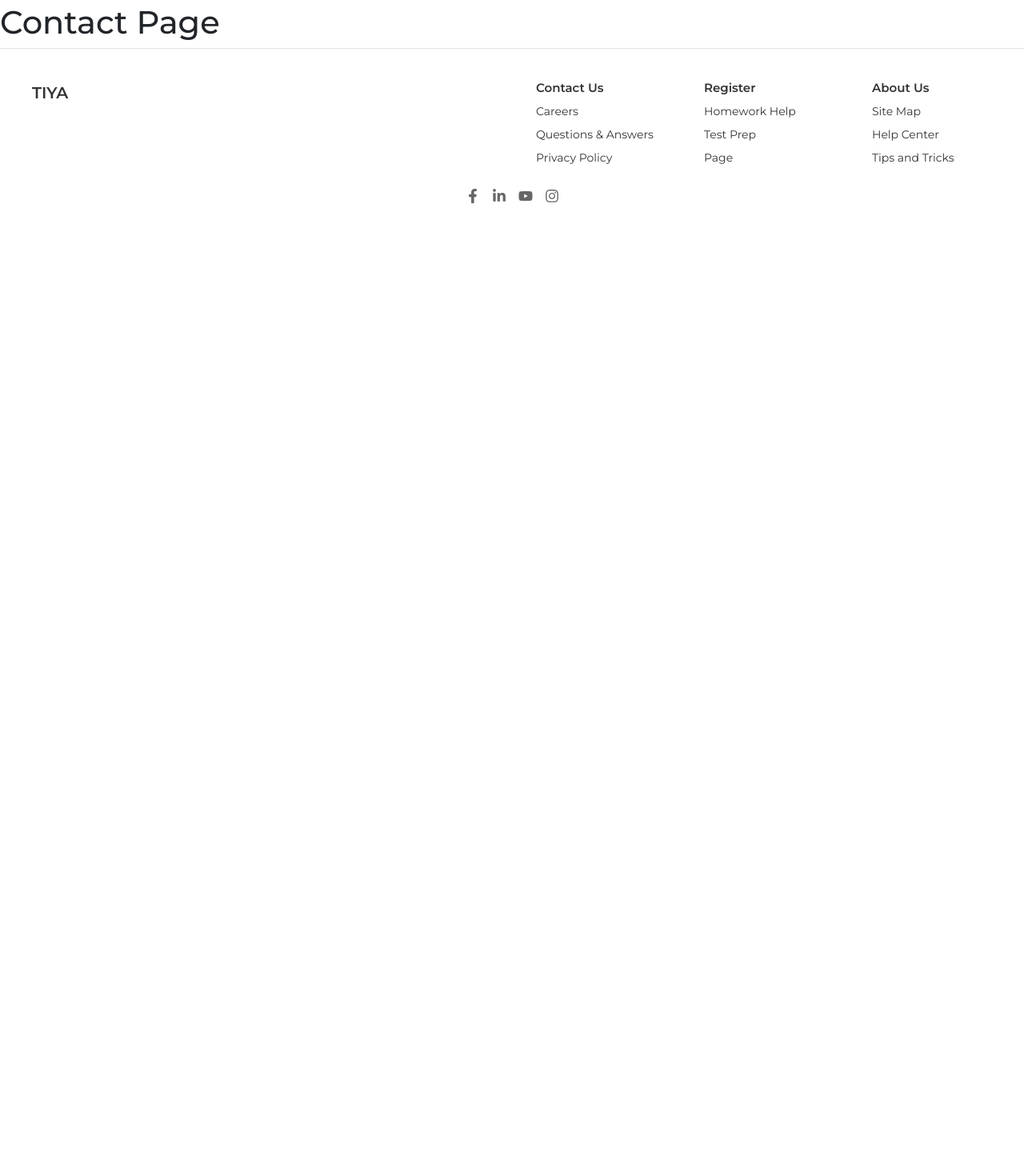
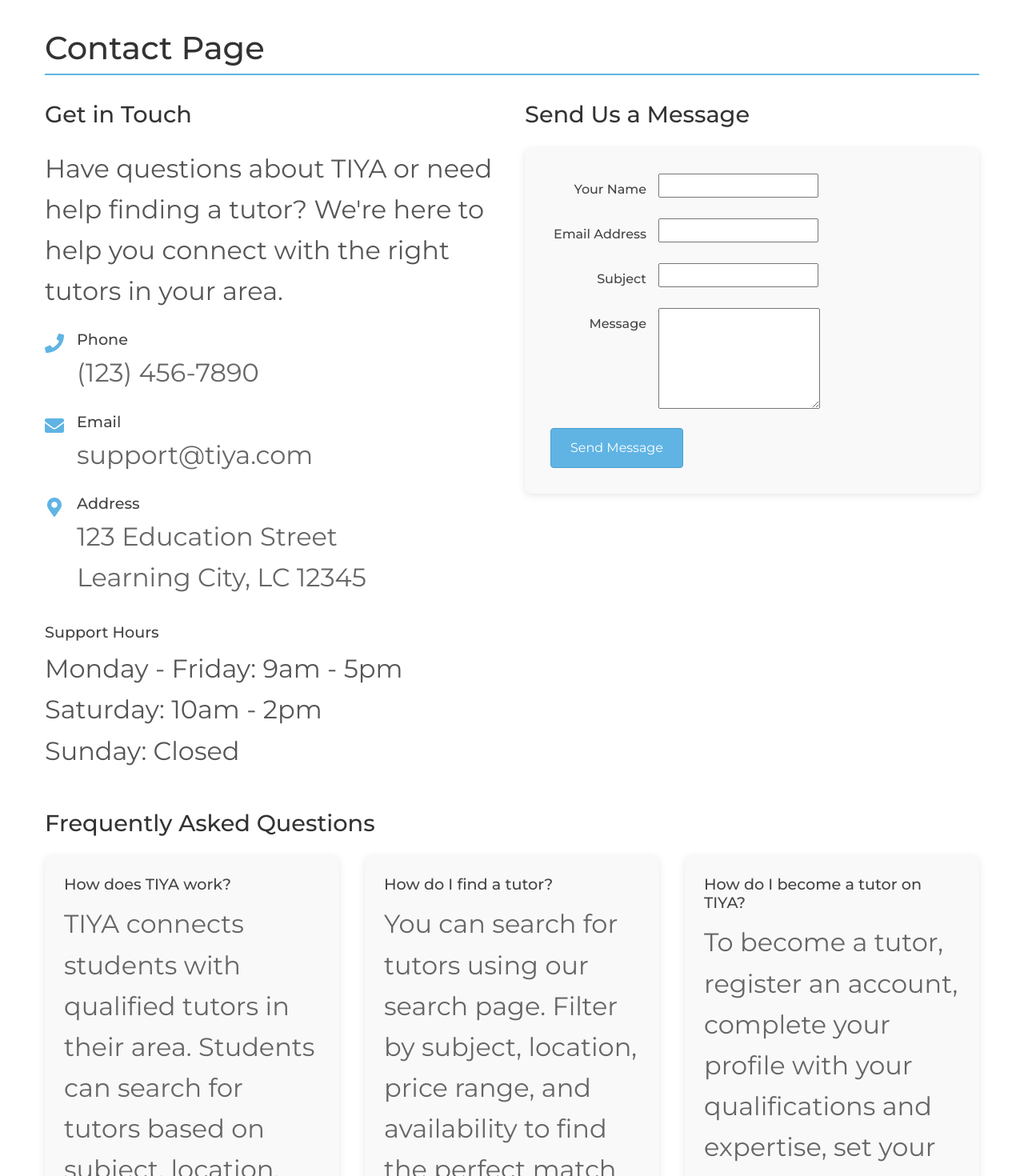
Before and after one commit to henryt56/tiya, a Next.js app: page /Contact in a window 1280 px wide. Shown: the part 100-1570 px from the top of the page at 80% size. Before the commit the page ends 800 px from the top, so only its background shows below. Built offline with nearby package versions, Linux system fonts and the light colour scheme; no server answers.

Commit message:
Add contact page (#17)
Authored-by: b0tjim <dangjimmy15@gmail.com>

```diff
--- a/src/pages/Contact.js
+++ b/src/pages/Contact.js
@@ -1,7 +1,180 @@
+import React, { useState } from 'react';
+import { FaPhone, FaEnvelope, FaMapMarkerAlt } from 'react-icons/fa';
+import styles from '../styles/Contact.module.css';
+
 function Contact() {
+  const [formData, setFormData] = useState({
+    name: '',
+    email: '',
+    subject: '',
+    message: ''
+  });
+
+  const [formStatus, setFormStatus] = useState({
+    submitted: false,
+    error: false,
+    message: ''
+  });
+
+  const handleChange = (e) => {
+    const { name, value } = e.target;
+    setFormData({
+      ...formData,
+      [name]: value
+    });
+  };
+
+  const handleSubmit = (e) => {
+    e.preventDefault();
+    // Simulate form submission
+    setFormStatus({
+      submitted: true,
+      error: false,
+      message: 'Thank you for your message! We will get back to you soon.'
+    });
+
+    // In a real application, you would send the form data to your backend here
+    console.log('Form submitted:', formData);
+
+    // Reset form after submission
+    setFormData({
+      name: '',
+      email: '',
+      subject: '',
+      message: ''
+    });
+  };
+
   return (
-    <div>
-      <h1>Contact Page</h1>
+    <div className={styles.contactPage}>
+      <h1 className={styles.pageTitle}>Contact Page</h1>
+
+      <div className={styles.contactContainer}>
+        <div className={styles.contactInfo}>
+          <h2>Get in Touch</h2>
+          <p>
+            Have questions about TIYA or need help finding a tutor? We're here to help you connect with the right tutors in your area.
+          </p>
+
+          <div className={styles.contactMethods}>
+            <div className={styles.contactMethod}>
+              <FaPhone className={styles.contactIcon} />
+              <div>
+                <h3>Phone</h3>
+                <p>(123) 456-7890</p>
+              </div>
+            </div>
+
+            <div className={styles.contactMethod}>
+              <FaEnvelope className={styles.contactIcon} />
+              <div>
+                <h3>Email</h3>
+                <p>support@tiya.com</p>
+              </div>
+            </div>
+
+            <div className={styles.contactMethod}>
+              <FaMapMarkerAlt className={styles.contactIcon} />
+              <div>
+                <h3>Address</h3>
+                <p>123 Education Street<br />Learning City, LC 12345</p>
+              </div>
+            </div>
+          </div>
+
+          <div className={styles.supportHours}>
+            <h3>Support Hours</h3>
+            <p>Monday - Friday: 9am - 5pm<br />Saturday: 10am - 2pm<br />Sunday: Closed</p>
+          </div>
+        </div>
+
+        <div className={styles.contactFormContainer}>
+          <h2>Send Us a Message</h2>
+
+          {formStatus.submitted ? (
+            <div className={`${styles.formMessage} ${formStatus.error ? styles.error : styles.success}`}>
+              {formStatus.message}
+            </div>
+          ) : (
+            <form className={styles.contactForm} onSubmit={handleSubmit}>
+              <div className={styles.formGroup}>
+                <label htmlFor="name">Your Name</label>
+                <input
+                  type="text"
+                  id="name"
+                  name="name"
+                  value={formData.name}
+                  onChange={handleChange}
+                  required
+                />
+              </div>
+
+              <div className={styles.formGroup}>
+                <label htmlFor="email">Email Address</label>
+                <input
+                  type="email"
+                  id="email"
+                  name="email"
+                  value={formData.email}
+                  onChange={handleChange}
+                  required
+                />
+              </div>
+
+              <div className={styles.formGroup}>
+                <label htmlFor="subject">Subject</label>
+                <input
+                  type="text"
+                  id="subject"
+                  name="subject"
+                  value={formData.subject}
+                  onChange={handleChange}
+                  required
+                />
+              </div>
+
+              <div className={styles.formGroup}>
+                <label htmlFor="message">Message</label>
+                <textarea
+                  id="message"
+                  name="message"
+                  rows="5"
+                  value={formData.message}
+                  onChange={handleChange}
+                  required
+                ></textarea>
+              </div>
+
+              <button type="submit" className={styles.submitButton}>Send Message</button>
+            </form>
+          )}
+        </div>
+      </div>
+
+      <div className={styles.faqSection}>
+        <h2>Frequently Asked Questions</h2>
+        <div className={styles.faqContainer}>
+          <div className={styles.faqItem}>
+            <h3>How does TIYA work?</h3>
+            <p>TIYA connects students with qualified tutors in their area. Students can search for tutors based on subject, location, and availability, while tutors can create profiles showcasing their expertise and teaching style.</p>
+          </div>
+
+          <div className={styles.faqItem}>
+            <h3>How do I find a tutor?</h3>
+            <p>You can search for tutors using our search page. Filter by subject, location, price range, and availability to find the perfect match for your learning needs.</p>
+          </div>
+
+          <div className={styles.faqItem}>
+            <h3>How do I become a tutor on TIYA?</h3>
+            <p>To become a tutor, register an account, complete your profile with your qualifications and expertise, set your availability and rates, and wait for verification from our team.</p>
+          </div>
+
+          <div className={styles.faqItem}>
+            <h3>Is TIYA available in my area?</h3>
+            <p>TIYA is expanding to new locations regularly. Check our coverage page or contact us directly to see if we're available in your area.</p>
+          </div>
+        </div>
+      </div>
     </div>
   );
 }
--- /dev/null
+++ b/src/styles/Contact.module.css
@@ -0,0 +1,221 @@
+/* Contact Page Styles */
+.contactPage {
+  max-width: 1200px;
+  margin: 0 auto;
+  padding: 2rem 1rem;
+}
+
+.pageTitle {
+  font-size: 2.5rem;
+  margin-bottom: 2rem;
+  color: #333;
+  border-bottom: 2px solid #60b4e4;
+  padding-bottom: 0.5rem;
+}
+
+.contactContainer {
+  display: flex;
+  flex-wrap: wrap;
+  gap: 2rem;
+  margin-bottom: 3rem;
+}
+
+.contactInfo,
+.contactFormContainer {
+  flex: 1;
+  min-width: 300px;
+}
+
+.contactInfo h2,
+.contactFormContainer h2,
+.faqSection h2 {
+  font-size: 1.8rem;
+  margin-bottom: 1.5rem;
+  color: #333;
+}
+
+.contactInfo p {
+  margin-bottom: 1.5rem;
+  line-height: 1.6;
+  color: #555;
+}
+
+.contactMethods {
+  margin-bottom: 2rem;
+}
+
+.contactMethod {
+  display: flex;
+  align-items: flex-start;
+  margin-bottom: 1.5rem;
+}
+
+.contactIcon {
+  font-size: 1.5rem;
+  color: #60b4e4;
+  margin-right: 1rem;
+  margin-top: 0.25rem;
+}
+
+.contactMethod h3 {
+  font-size: 1.2rem;
+  margin-bottom: 0.25rem;
+  color: #444;
+}
+
+.contactMethod p {
+  margin-bottom: 0;
+  color: #666;
+}
+
+.supportHours h3 {
+  font-size: 1.2rem;
+  margin-bottom: 0.5rem;
+  color: #444;
+}
+
+.supportHours p {
+  margin-bottom: 0;
+  line-height: 1.6;
+}
+
+/* Form Styles */
+.contactForm {
+  background-color: #f9f9f9;
+  padding: 2rem;
+  border-radius: 8px;
+  box-shadow: 0 2px 10px rgba(0, 0, 0, 0.1);
+}
+
+.formGroup {
+  margin-bottom: 1.5rem;
+  display: flex;
+  flex-direction: row;
+  align-items: flex-start;
+}
+
+.formGroup label {
+  display: inline-block;
+  width: 120px;
+  margin-right: 15px;
+  margin-top: 8px;
+  text-align: right;
+  font-weight: 500;
+  color: #444;
+}
+
+.inputWrapper {
+  flex: 1;
+}
+
+.formInput,
+.formTextarea {
+  width: 100%;
+  padding: 0.75rem;
+  border: 1px solid #ddd;
+  border-radius: 4px;
+  font-size: 1rem;
+  transition: border-color 0.3s;
+  box-sizing: border-box;
+}
+
+.formTextarea {
+  min-height: 120px;
+  resize: vertical;
+}
+
+.formInput:focus,
+.formTextarea:focus {
+  border-color: #60b4e4;
+  outline: none;
+  box-shadow: 0 0 4px rgba(96, 180, 228, 0.3);
+}
+
+.buttonWrapper {
+  display: flex;
+  justify-content: flex-start;
+  margin-left: 135px; /* Aligns with the input fields */
+}
+
+.submitButton {
+  background-color: #60b4e4;
+  color: white;
+  border: 1px solid #4a9fcf;
+  padding: 0.75rem 1.5rem;
+  font-size: 1rem;
+  border-radius: 4px;
+  cursor: pointer;
+  transition: all 0.3s;
+  min-width: 150px;
+  text-align: center;
+}
+
+.submitButton:hover {
+  background-color: #4a9fcf;
+  box-shadow: 0 2px 5px rgba(0, 0, 0, 0.2);
+}
+
+.formMessage {
+  padding: 1rem;
+  border-radius: 4px;
+  margin-bottom: 1rem;
+  text-align: center;
+}
+
+.success {
+  background-color: #dff0d8;
+  color: #3c763d;
+  border: 1px solid #d6e9c6;
+}
+
+.error {
+  background-color: #f2dede;
+  color: #a94442;
+  border: 1px solid #ebccd1;
+}
+
+/* FAQ Section */
+.faqSection {
+  margin-top: 3rem;
+}
+
+.faqContainer {
+  display: grid;
+  grid-template-columns: repeat(auto-fill, minmax(300px, 1fr));
+  gap: 2rem;
+}
+
+.faqItem {
+  background-color: #f9f9f9;
+  padding: 1.5rem;
+  border-radius: 8px;
+  box-shadow: 0 2px 10px rgba(0, 0, 0, 0.1);
+}
+
+.faqItem h3 {
+  font-size: 1.2rem;
+  margin-bottom: 0.75rem;
+  color: #444;
+}
+
+.faqItem p {
+  margin-bottom: 0;
+  color: #666;
+  line-height: 1.6;
+}
+
+/* Responsive Adjustments */
+@media (max-width: 768px) {
+  .contactContainer {
+    flex-direction: column;
+  }
+
+  .contactInfo,
+  .contactFormContainer {
+    width: 100%;
+  }
+
+  .faqContainer {
+    grid-template-columns: 1fr;
+  }
+}
```
